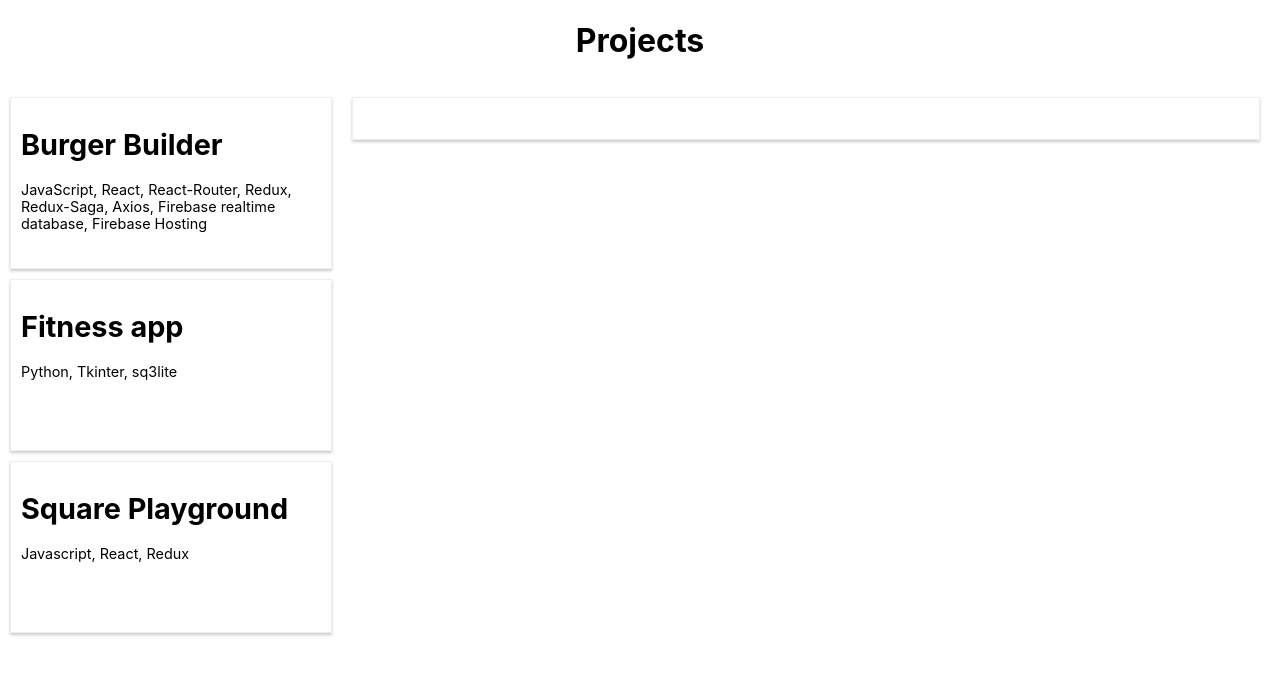
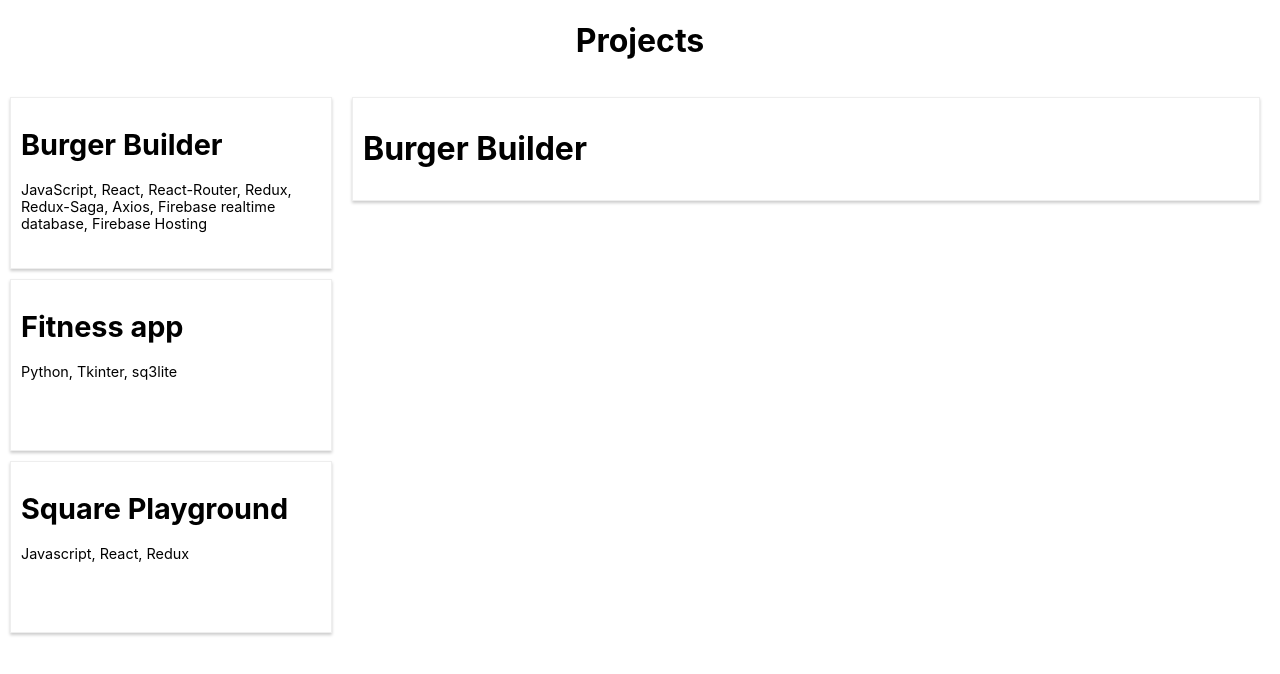
Before and after one commit to Kwarn/portfolio, a React (Create React App) app: page /projects in a window 1280 px wide. Shown: the top 674 px of the page. Built offline with nearby package versions, Linux system fonts and the light colour scheme.

Commit message:
basic full project now displays when project is clicked

```diff
--- a/package.json
+++ b/package.json
@@ -33,5 +33,8 @@
       "last 1 firefox version",
       "last 1 safari version"
     ]
+  },
+  "devDependencies": {
+    "redux-devtools-extension": "^2.13.8"
   }
 }
--- a/src/containers/projects/ProjectsOverview/ProjectsOverview.js
+++ b/src/containers/projects/ProjectsOverview/ProjectsOverview.js
@@ -5,7 +5,9 @@ import FullProject from '../../../components/fullProject/fullProject'
 import classes from './ProjectsOverview.module.css'
 
 const ProjectsOverview = props => {
-  let fullProject = <FullProject projectId={props.fullProject} />
+  const {projects, fullProject} = props
+
+  let fullProjectDisplayed = <FullProject title={projects[fullProject].title} />
 
   return (
     <>
@@ -14,7 +16,7 @@ const ProjectsOverview = props => {
         <div className={classes.Nav}>
           <Projects />
         </div>
-        <div className={classes.FullProject}>{fullProject}</div>
+        <div className={classes.FullProject}>{fullProjectDisplayed}</div>
       </div>
     </>
   )
@@ -22,6 +24,7 @@ const ProjectsOverview = props => {
 
 const mapStateToProps = state => {
   return {
+    projects: state.projects.projects,
     fullProject: state.projects.fullProject,
   }
 }
--- a/src/containers/projects/projects/projects.js
+++ b/src/containers/projects/projects/projects.js
@@ -6,7 +6,9 @@ import * as actions from '../../../store/actions/index'
 const Projects = props => {
   const { projects } = props
 
-  const displayFullProjectHandler = id => {}
+  const displayFullProjectHandler = projectId => {
+    props.switchFullProject(projectId)
+  }
 
   let projectElements = []
   for (let project in projects) {
--- a/src/index.js
+++ b/src/index.js
@@ -3,6 +3,7 @@ import ReactDOM from 'react-dom'
 import { BrowserRouter } from 'react-router-dom'
 import { Provider } from 'react-redux'
 import { createStore, combineReducers } from 'redux'
+import { composeWithDevTools } from 'redux-devtools-extension'
 import projectsReducer from './store/reducers/projects'
 import './index.css'
 import App from './App'
@@ -12,7 +13,7 @@ const rootReducer = combineReducers({
   projects: projectsReducer,
 })
 
-const store = createStore(rootReducer)
+const store = createStore(rootReducer, composeWithDevTools())
 
 ReactDOM.render(
   <Provider store={store}>
--- a/src/store/reducers/projects.js
+++ b/src/store/reducers/projects.js
@@ -25,7 +25,7 @@ const initalState = {
       description: 'Gambling game',
     },
   },
-  fullProject: null,
+  fullProject: 'burgerBuilder',
 }
 
 const reducer = (state = initalState, action) => {
```
Also changed, not shown: 1 other file (tests, documents, lock files or other folders).
